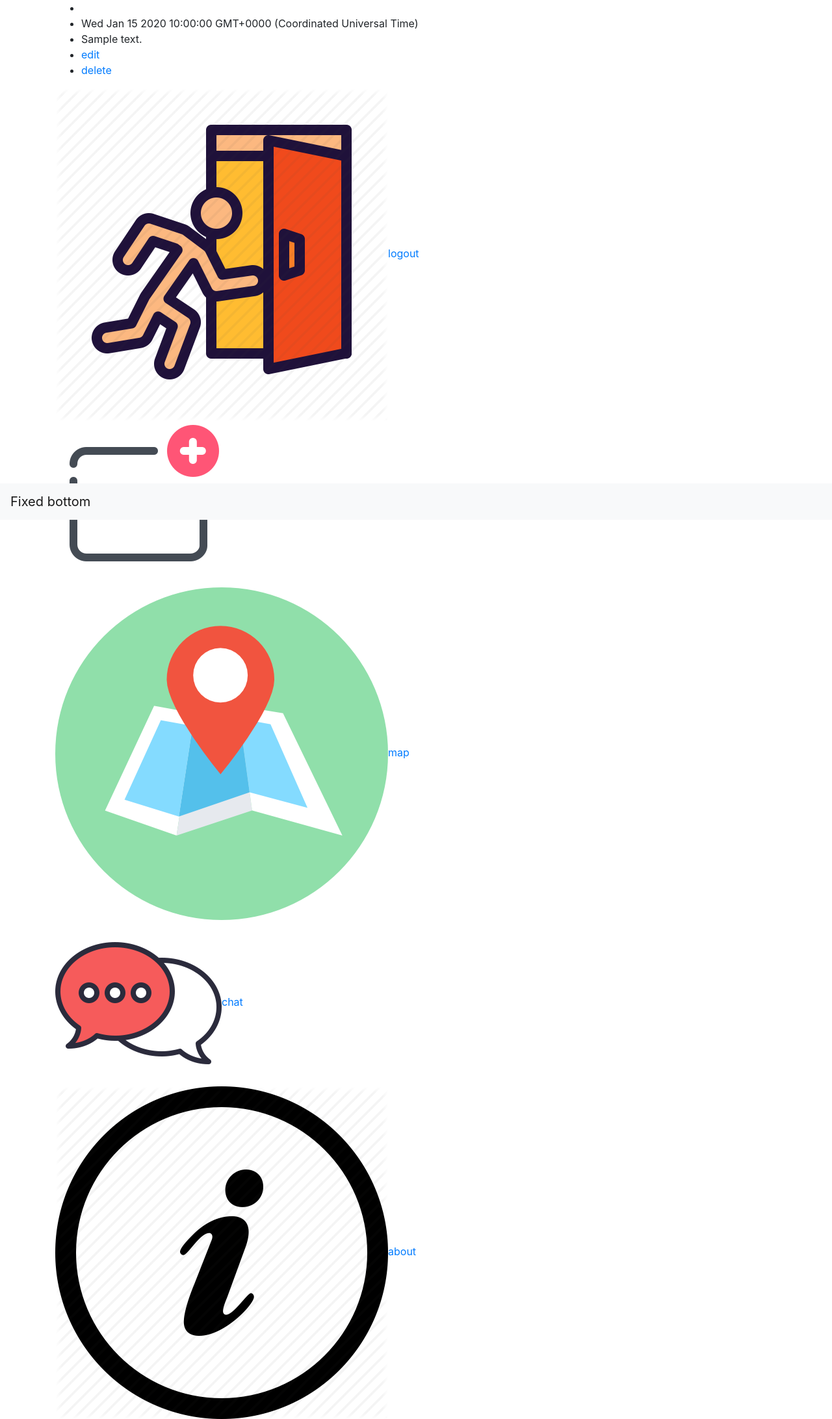
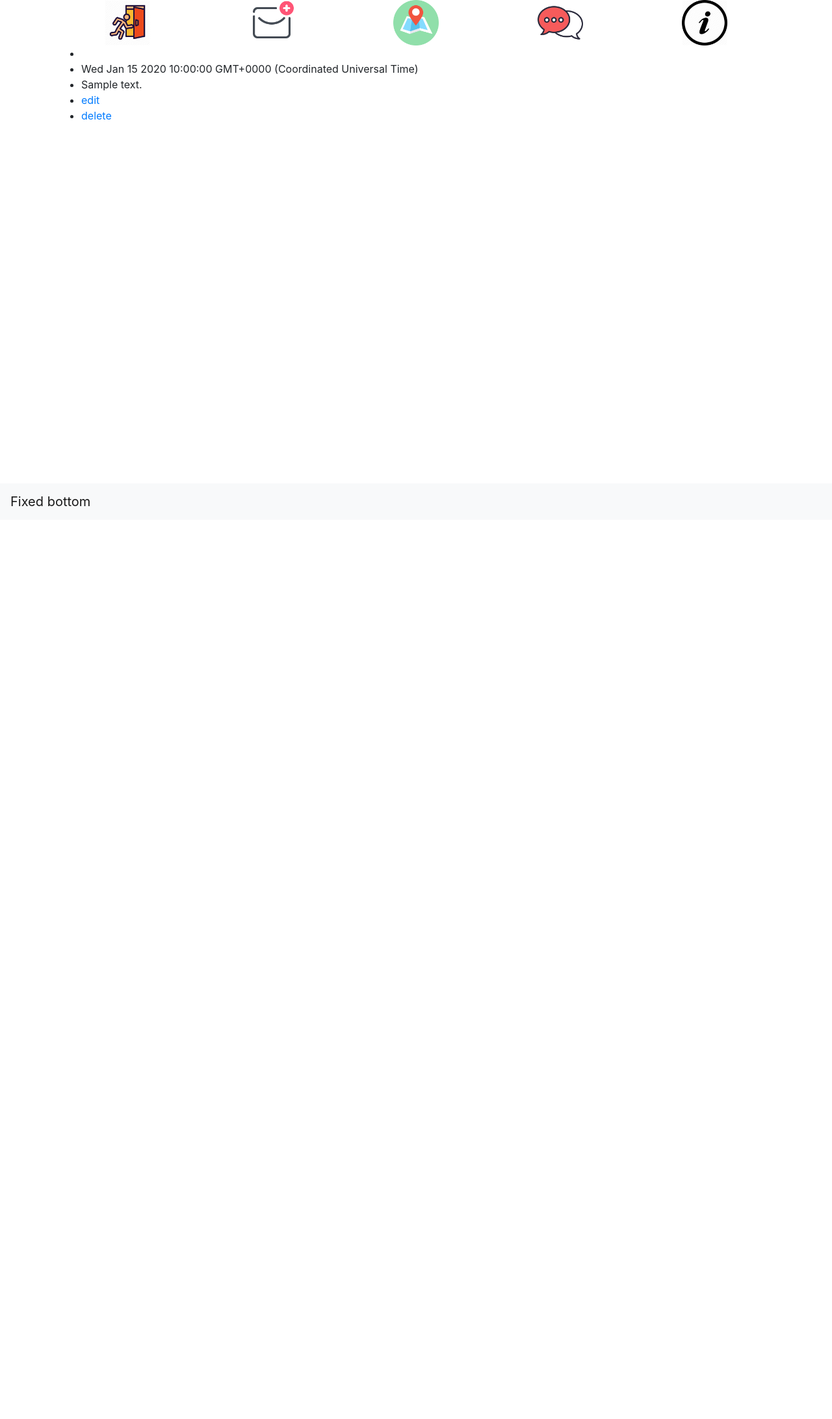
Before and after one commit to vadimfrolov/Social-network-for-bloggers-prototype, a Node server app: template views/main.hbs in a window 1280 px wide. Shown: the whole page at 65% size. After the commit the page ends 779 px from the top, so only its background shows below. Run offline with Node 20, Linux system fonts and the light colour scheme; the template is opened without the code that fills it: values that come from a table or form of the project are taken from there, others are empty; tables that the repository leaves empty hold one stand-in row (values such as "Sample post"); some libraries are stand-ins or nearby versions.

Commit message:
added chat hbs

```diff
--- /dev/null
+++ b/sessions/7udggCJbJ_W61whvXAumIgKV5MLTh0mI.json
@@ -0,0 +1 @@
+{"cookie":{"originalMaxAge":600000,"expires":"2019-10-10T14:11:09.029Z","httpOnly":true,"path":"/"},"user":{"social":[],"friendList":[],"_id":"5d9f2bbb6b52637591a25805","username":"vadim","email":"vadimf74@ya.ru","password":"123","__v":0},"__lastAccess":1570716069029}
--- /dev/null
+++ b/sessions/TY6Sb1IOu4zu1ZDckoMBihhf1eGf8-f_.json
@@ -0,0 +1 @@
+{"cookie":{"originalMaxAge":599999,"expires":"2019-10-10T13:21:54.176Z","httpOnly":true,"path":"/"},"user":{"social":[],"friendList":[],"_id":"5d9f2bbb6b52637591a25805","username":"vadim","email":"vadimf74@ya.ru","password":"123","__v":0},"__lastAccess":1570713114178}
--- /dev/null
+++ b/sessions/WPJ-wp0WJK9RuJt3yQS8OpXpwB_Yygp3.json
@@ -0,0 +1 @@
+{"cookie":{"originalMaxAge":600000,"expires":"2019-10-10T13:33:37.859Z","httpOnly":true,"path":"/"},"user":{"social":[],"friendList":[],"_id":"5d9f2bbb6b52637591a25805","username":"vadim","email":"vadimf74@ya.ru","password":"123","__v":0},"__lastAccess":1570713817859}
--- /dev/null
+++ b/sessions/hFUF8fOwRk1EmQ4M8sKVFWdQD00Ix-87.json
@@ -0,0 +1 @@
+{"cookie":{"originalMaxAge":600000,"expires":"2019-10-10T14:06:21.424Z","httpOnly":true,"path":"/"},"user":{"social":[],"friendList":[],"_id":"5d9f2bbb6b52637591a25805","username":"vadim","email":"vadimf74@ya.ru","password":"123","__v":0},"__lastAccess":1570715781425}
--- /dev/null
+++ b/sessions/uzpN-EN7n0hK5VwMmW_spbILVNC4i6nj.json
@@ -0,0 +1 @@
+{"cookie":{"originalMaxAge":599998,"expires":"2019-10-10T13:32:11.426Z","httpOnly":true,"path":"/"},"user":{"social":[],"friendList":[],"_id":"5d9f2bbb6b52637591a25805","username":"vadim","email":"vadimf74@ya.ru","password":"123","__v":0},"__lastAccess":1570713731428}
--- a/views/layout.hbs
+++ b/views/layout.hbs
@@ -3,7 +3,9 @@
 
 <head>
   <title>Login Here</title>
+
   <link rel="stylesheet" href="https://stackpath.bootstrapcdn.com/bootstrap/4.3.1/css/bootstrap.min.css"
+
    integrity="sha384-ggOyR0iXCbMQv3Xipma34MD+dH/1fQ784/j6cY/iJTQUOhcWr7x9JvoRxT2MZw1T" crossorigin="anonymous">
   </head>
 <body class="container">
--- a/views/main.hbs
+++ b/views/main.hbs
@@ -1,3 +1,21 @@
+{{!-- <link rel="stylesheet" href="style.css" --}}
+<div class="d-flex flex-row justify-content-around ">
+  <div class="icon ">
+    <a href="/logout"><img src="/img/logout.png" width="70px"></a>
+  </div>
+  <div  class="icon ">
+    <a href="/newstatus"><img src="/img/newstatus.png" width="70px"></a>
+  </div>
+  <div  class="icon">
+    <a href="/map"><img src="/img/map.png" width="70px"></a>
+  </div>
+  <div  class="icon">
+    <a href="/chat"><img src="/img/chat.png" width="70px"></a>
+  </div>
+  <div  class="icon">
+    <a href="/about"><img src="/img/about.png" width="70px"></a>
+  </div>
+</div>
 <ul class="list">
   {{#each status}}
   <li>
@@ -17,19 +35,3 @@
   </li>
   {{/each}}
 </ul>
-
-<div>
-  <a href="/logout"><img src="/img/logout.png">logout</a>
-</div>
-<div>
-  <a href="/newstatus"><img src="/img/newstatus.png">newstatus</a>
-</div>
-<div>
-  <a href="/map"><img src="/img/map.png">map</a>
-</div>
-<div>
-  <a href="/chat"><img src="/img/chat.png">chat</a>
-</div>
-<div>
-  <a href="/about"><img src="/img/about.png">about</a>
-</div>
```
Also changed, not shown: public/stylesheets/style.css (+7 -0 lines), views/chat.hbs (added, +11 -0 lines), views/newstatus.hbs (+9 -7 lines).
